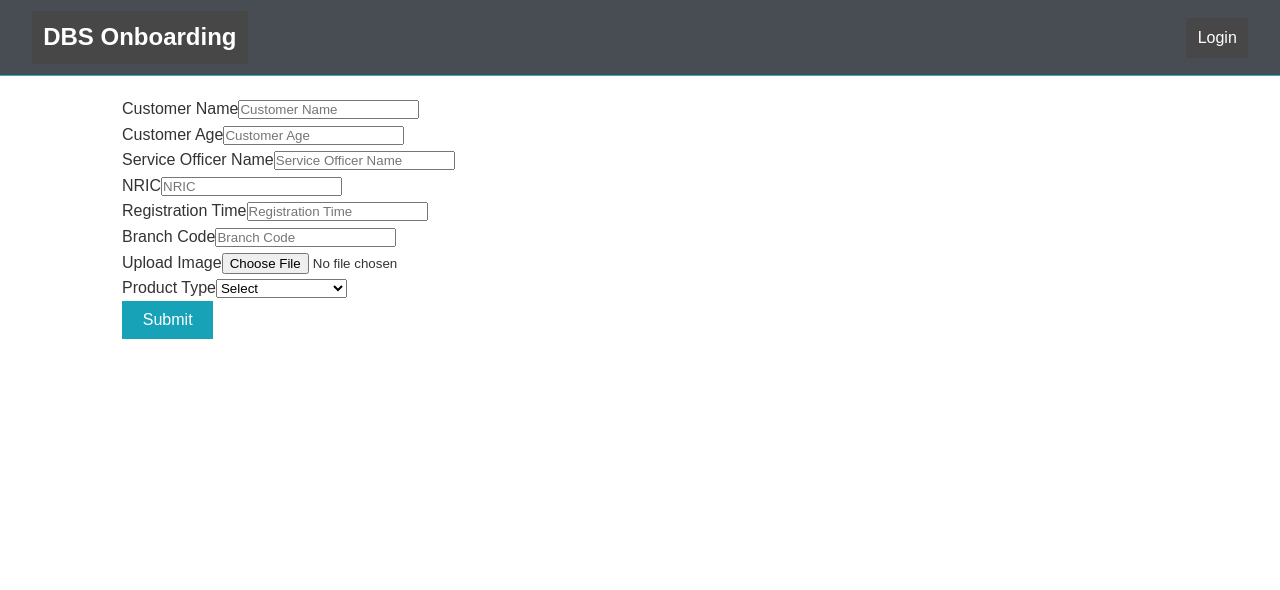
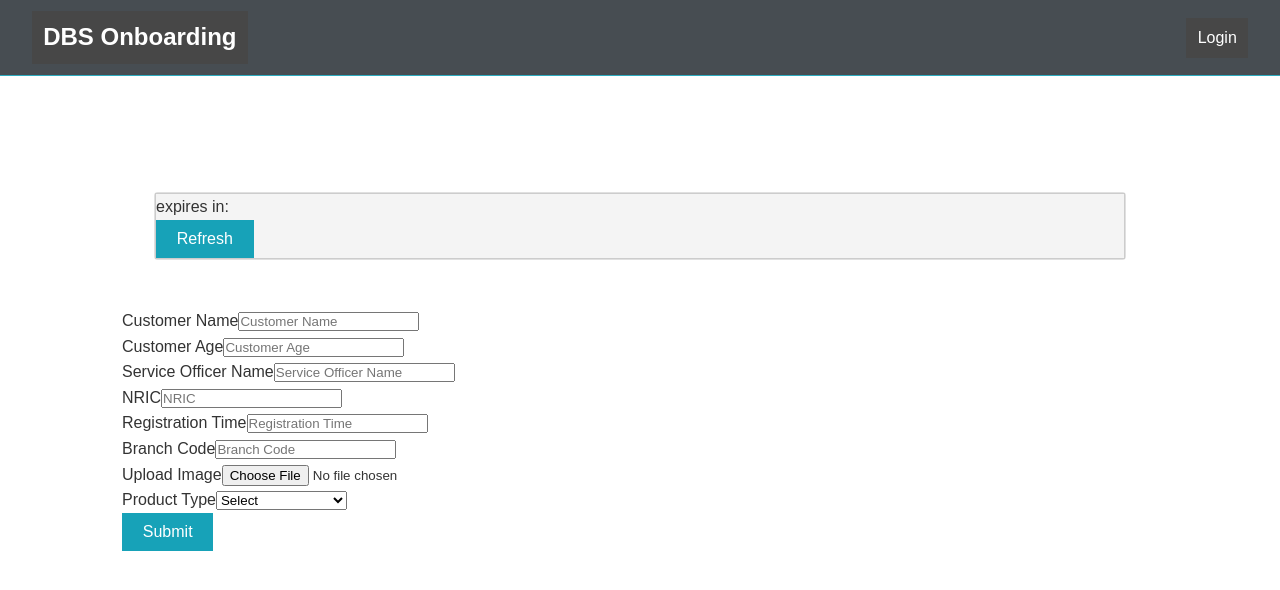
Before and after one commit to HoJinKind/techtrek, a React (Create React App) app in the folder basic/client/my-app/: page /Forms in a window 1280 px wide. Shown: the top 590 px of the page. Built offline with nearby package versions, Linux system fonts and the light colour scheme.

Commit message:
countdown timer

```diff
--- a/basic/client/my-app/src/Components/Forms.js
+++ b/basic/client/my-app/src/Components/Forms.js
@@ -60,6 +60,7 @@
     return (
         <Fragment>
             <section className="container">
+                <CountdownTimer></CountdownTimer>
                 <Form noValidate validated={validated} onSubmit={handleSubmit}>
 
                     <Form.Group controlId="formCustomerName">
```
